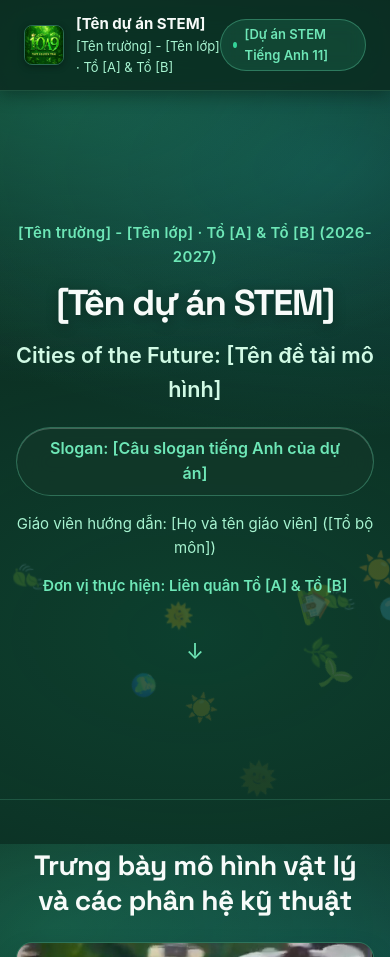
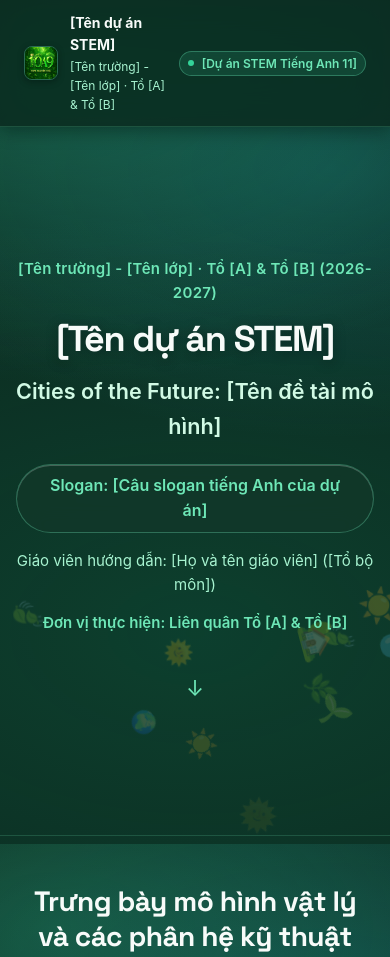
Before and after one commit to sudo-Penguin-Lalala/stem-web, a plain HTML site: page index.html in a window 390 px wide. Shown: the top 957 px of the page. Drawn offline with Linux system fonts and the light colour scheme; grey boxes are pictures that could not be loaded.

Commit message:
fix mobile layout

```diff
--- a/index.html
+++ b/index.html
@@ -2,7 +2,10 @@
 <html lang="vi">
 <head>
   <meta charset="UTF-8">
-  <meta name="viewport" content="width=device-width, initial-scale=1.0">
+  <meta name="viewport" content="width=device-width, initial-scale=1.0, viewport-fit=cover">
+  <meta name="theme-color" content="#0c2b20">
+  <meta name="apple-mobile-web-app-capable" content="yes">
+  <meta name="apple-mobile-web-app-status-bar-style" content="black-translucent">
   <title>[Tên dự án STEM] - [Tên trường] (English STEM 11)</title>
   <meta name="description" content="[Mô tả tóm tắt 1 câu về sản phẩm mô hình STEM thông minh của nhóm]">
   <link rel="icon" type="image/svg+xml" href="favicon.svg">
--- a/style.css
+++ b/style.css
@@ -119,6 +119,8 @@ body {
 }
 
 html {
+  -webkit-tap-highlight-color: transparent;
+  -webkit-text-size-adjust: 100%;
   scroll-behavior: smooth;
   font-size: 16px;
 }
@@ -160,12 +162,15 @@ a {
   outline-offset: 3px;
 }
 
-/* Apple-style Frosted Glass Topbar */
+/* Apple-style Frosted Glass Topbar with Dynamic Island / Notch Inset */
 .topbar {
   display: flex;
   align-items: center;
   justify-content: space-between;
-  padding: var(--space-3) var(--space-6);
+  padding-top: calc(var(--space-3) + env(safe-area-inset-top, 0px));
+  padding-bottom: var(--space-3);
+  padding-left: max(var(--space-6), env(safe-area-inset-left, 0px));
+  padding-right: max(var(--space-6), env(safe-area-inset-right, 0px));
   background-color: var(--color-topbar-glass);
   backdrop-filter: blur(20px) saturate(180%);
   -webkit-backdrop-filter: blur(20px) saturate(180%);
@@ -546,6 +551,7 @@ a {
   border-radius: var(--radius-md);
   box-shadow: 0 4px 20px var(--color-shadow-card), inset 0 1px 0 var(--color-specular);
   overflow: hidden;
+  overflow-x: auto;
 }
 
 .roster-header {
@@ -624,16 +630,44 @@ a {
   color: var(--color-primary-light);
 }
 
-/* Footer */
+/* Footer with Safe Area Bottom Inset for iOS Home Indicator & Floating Safari Bar */
 footer {
   text-align: center;
-  padding: var(--space-8) var(--space-4);
+  padding-top: var(--space-8);
+  padding-left: max(var(--space-4), env(safe-area-inset-left, 0px));
+  padding-right: max(var(--space-4), env(safe-area-inset-right, 0px));
+  padding-bottom: calc(var(--space-12) + env(safe-area-inset-bottom, var(--space-8)));
   border-top: 1px solid var(--color-border-subtle);
   background-color: var(--color-topbar-glass);
   backdrop-filter: blur(12px);
   -webkit-backdrop-filter: blur(12px);
   color: var(--color-text-dim);
   font-size: var(--text-sm);
+}
+
+@media (max-width: 480px) {
+  .topbar {
+    gap: var(--space-2);
+  }
+
+  .logo {
+    width: 34px;
+    height: 34px;
+  }
+
+  .brand-text {
+    font-size: 0.875rem;
+  }
+
+  .brand-school {
+    font-size: 0.75rem;
+  }
+
+  .top-tag {
+    font-size: 0.75rem;
+    padding: 2px var(--space-2);
+    white-space: nowrap;
+  }
 }
 
 @media (prefers-reduced-motion: reduce) {
```
